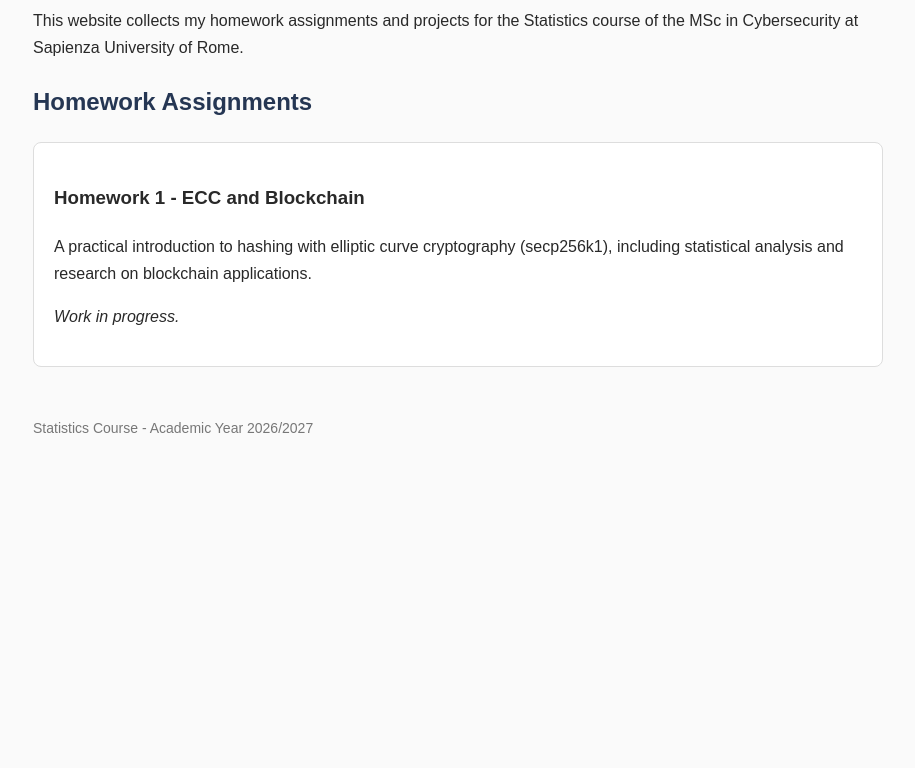
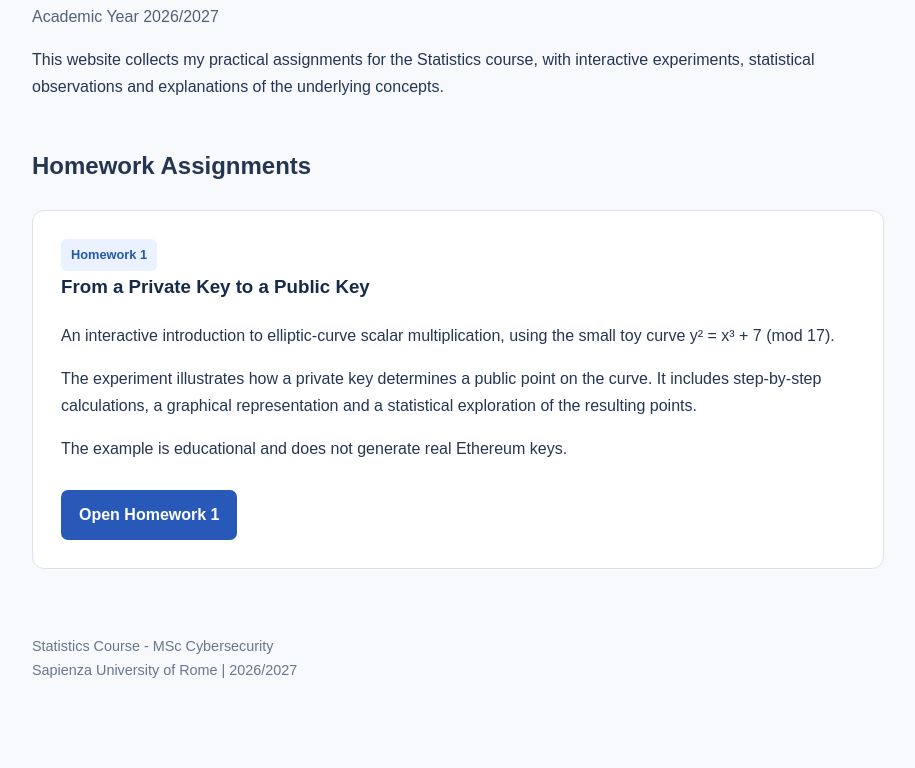
Before and after one commit to mmaz1287235/statistics-course-homework, a plain HTML site: page index.html in a window 1280 px wide. Shown: the part 160-928 px from the top of the page, without its empty margins (182-1097 px from the left). Before the commit the page ends 800 px from the top, so only its background shows below. Drawn offline with Linux system fonts and the light colour scheme.

Commit message:
Update homepage with Homework 1 link

```diff
--- a/index.html
+++ b/index.html
@@ -4,64 +4,136 @@
 <head>
   <meta charset="UTF-8">
   <meta name="viewport" content="width=device-width, initial-scale=1.0">
-  <title>Statistics - Homework</title>
+  <title>Statistics | MSc Cybersecurity</title>
   <style>
+    * {
+      box-sizing: border-box;
+    }
+
     body {
       font-family: Arial, sans-serif;
-      max-width: 850px;
-      margin: 50px auto;
-      padding: 20px;
+      max-width: 900px;
+      margin: 60px auto;
+      padding: 0 24px;
       line-height: 1.7;
-      color: #292929;
-      background-color: #fafafa;
+      color: #253653;
+      background: #f7f9fc;
     }
 
-    h1, h2 {
-      color: #253653;
+    h1 {
+      font-size: 2.2rem;
+      margin-bottom: 8px;
+    }
+
+    h2 {
+      margin-top: 45px;
+      font-size: 1.5rem;
+    }
+
+    .intro {
+      color: #52627a;
     }
 
     .homework {
-      background: white;
-      border: 1px solid #ddd;
-      border-radius: 8px;
-      padding: 20px;
-      margin-top: 20px;
+      background: #ffffff;
+      border: 1px solid #dce3ed;
+      border-radius: 12px;
+      padding: 28px;
+      margin-top: 24px;
+    }
+
+    .homework h3 {
+      margin-top: 0;
+      color: #162b49;
+    }
+
+    .tag {
+      display: inline-block;
+      font-size: 0.8rem;
+      font-weight: bold;
+      color: #2457b3;
+      background: #eaf1ff;
+      padding: 5px 10px;
+      border-radius: 6px;
+    }
+
+    .button {
+      display: inline-block;
+      margin-top: 12px;
+      padding: 11px 18px;
+      background: #2859b8;
+      color: #ffffff;
+      text-decoration: none;
+      border-radius: 7px;
+      font-weight: bold;
+    }
+
+    .button:hover {
+      background: #17438f;
     }
 
     footer {
-      margin-top: 50px;
-      font-size: 14px;
-      color: #777;
+      margin-top: 65px;
+      padding-bottom: 25px;
+      font-size: 0.9rem;
+      color: #68778d;
     }
   </style>
 </head>
 <body>
 
-  <h1>Statistics - Homework</h1>
+  <header>
+    <h1>Statistics - Homework</h1>
+    <p class="intro">
+      MSc in Cybersecurity | Sapienza University of Rome
+      <br>
+      Academic Year 2026/2027
+    </p>
+    <p>
+      This website collects my practical assignments for the
+      Statistics course, with interactive experiments,
+      statistical observations and explanations of the
+      underlying concepts.
+    </p>
+  </header>
 
-  <p>
-    This website collects my homework assignments
-    and projects for the Statistics course of the
-    MSc in Cybersecurity at Sapienza University of Rome.
-  </p>
+  <main>
+    <h2>Homework Assignments</h2>
 
-  <h2>Homework Assignments</h2>
+    <section class="homework">
+      <span class="tag">Homework 1</span>
 
-  <div class="homework">
-    <h3>Homework 1 - ECC and Blockchain</h3>
+      <h3>From a Private Key to a Public Key</h3>
 
-    <p>
-      A practical introduction to hashing with
-      elliptic curve cryptography (secp256k1),
-      including statistical analysis and research
-      on blockchain applications.
-    </p>
+      <p>
+        An interactive introduction to elliptic-curve scalar
+        multiplication, using the small toy curve
+        y² = x³ + 7 (mod 17).
+      </p>
 
-    <p><em>Work in progress.</em></p>
-  </div>
+      <p>
+        The experiment illustrates how a private key determines
+        a public point on the curve. It includes step-by-step
+        calculations, a graphical representation and a
+        statistical exploration of the resulting points.
+      </p>
+
+      <p>
+        The example is educational and does not generate
+        real Ethereum keys.
+      </p>
+
+      <a class="button" href="homework-1/">
+        Open Homework 1
+      </a>
+    </section>
+
+  </main>
 
   <footer>
-    Statistics Course - Academic Year 2026/2027
+    Statistics Course - MSc Cybersecurity
+    <br>
+    Sapienza University of Rome | 2026/2027
   </footer>
 
 </body>
```
